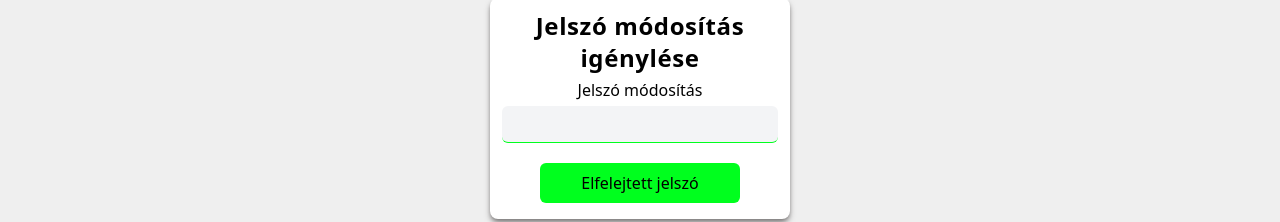
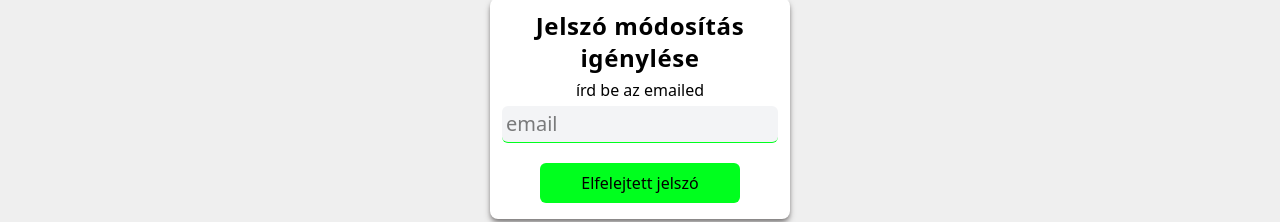
Before and after one commit to govorDori/Hunix_frontend, a React (Vite) app: page /pwreset in a window 1280 px wide. Shown: the part 226-448 px from the top of the page. Built offline with nearby package versions, Linux system fonts and the light colour scheme; no server answers; what material-ui-confirm would draw is missing.

Commit message:
forgotten password fix

```diff
--- a/src/pages/Auth.jsx
+++ b/src/pages/Auth.jsx
@@ -95,9 +95,10 @@ export const Auth = () => {
         <button type='submit' className='cursor-pointer active:scale-95 transition-all p-2 bg-BaseGreen rounded-md mt-4 mx-auto text-center w-full max-w-[200px]'>
           {isSignIn ? 'Bejelentkezés' : 'Regisztráció'}
         </button>
+        {isSignIn ?
         <button type='button' onClick={()=>navigate('/pwreset')} className='cursor-pointer active:scale-95 transition-all p-2 bg-BaseGreen rounded-md mt-4 mx-auto text-center w-full max-w-[200px]'>
           Elfelejtett jelszó
-        </button>
+        </button> : <></>}
       </div>
     </div>
   </div>
--- a/src/pages/PwReset.jsx
+++ b/src/pages/PwReset.jsx
@@ -16,17 +16,19 @@ export const PwReset = () => {
     return (
         <form onSubmit={handleSubmit}>
             <div className='min-h-screen flex items-center justify-center p-4'>
+
                 <div className="bg-white shadow-[#7C7979] shadow-md rounded-lg text-black w-full max-w-[300px] p-3 -mt-[300px]">
                     <div className='flex flex-col space-y-1'>
                         <h1 className='text-2xl tracking-wide font-bold text-center'>
                             Jelszó módosítás igénylése
                         </h1>
-                        <h3 style={{ color: "var(--color1)", textAlign: "center" }}>Jelszó módosítás</h3>
+                        <h3 style={{ color: "var(--color1)", textAlign: "center" }}>írd be az emailed</h3>
 
                         <input
                             type="email"
                             className='border-b border-BaseGreen outline-0 text-xl p-1 bg-gray-100 rounded-md'
                             name="email"
+                            placeholder="email"
                             required
                         />
 
```
